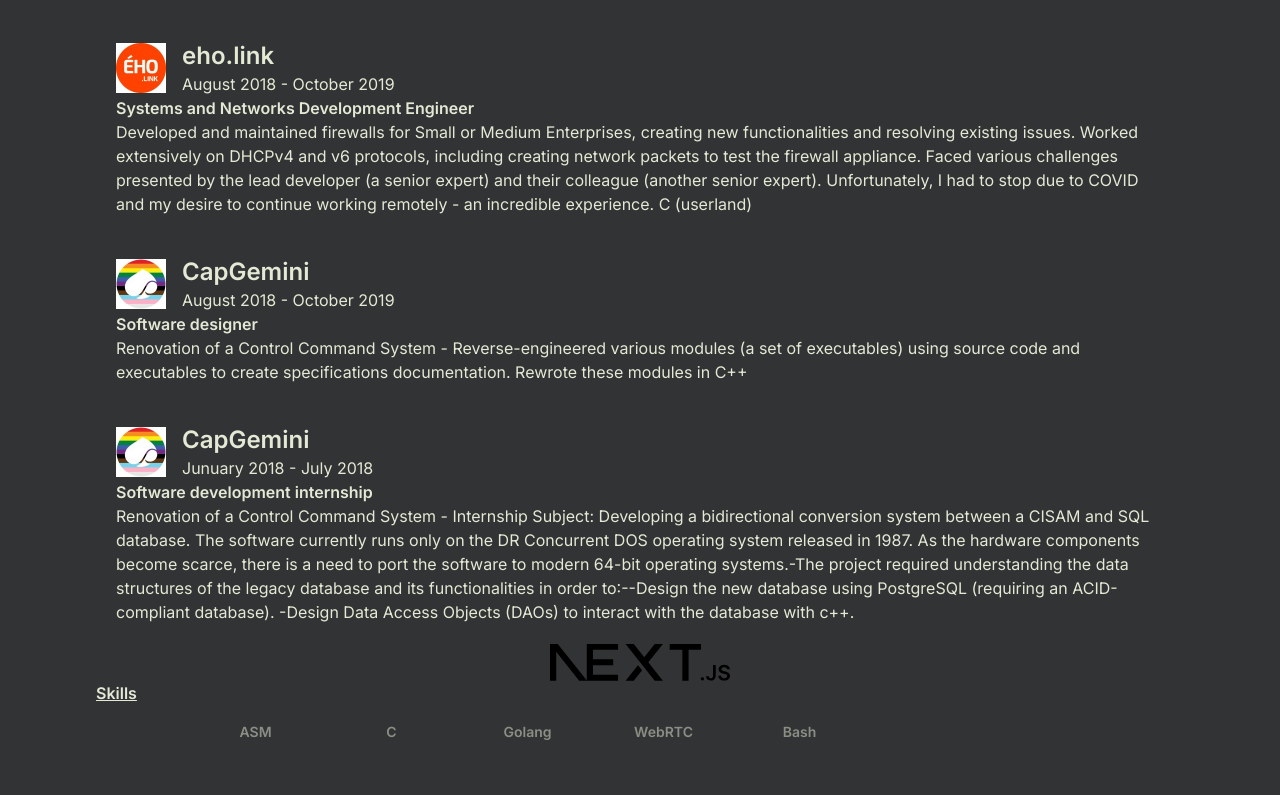
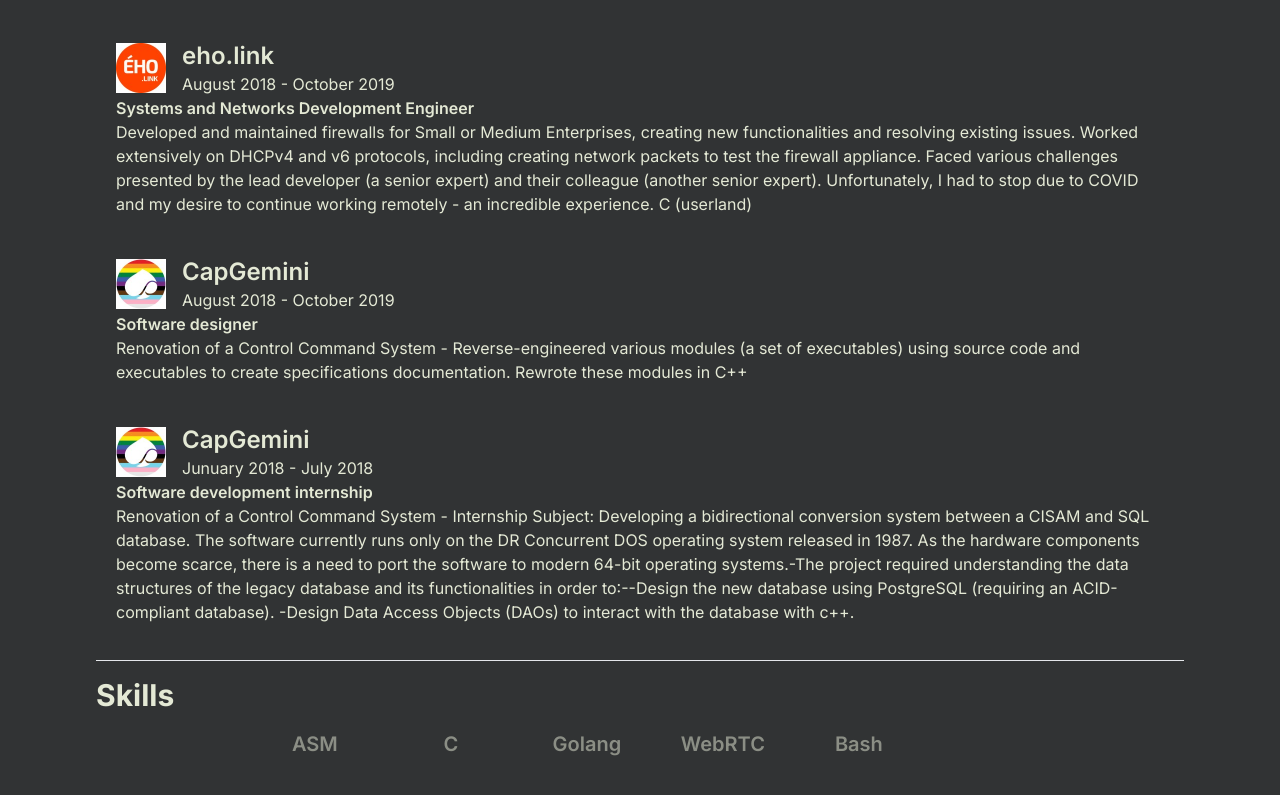
Before and after one commit to x1904/x1904-portal, a Next.js app: page /about in a window 1280 px wide. Shown: the part 601-1396 px from the top of the page. Built offline with nearby package versions, Linux system fonts and the light colour scheme.

Commit message:
add .gitignore, style section skills

```diff
--- a/src/app/about/page.tsx
+++ b/src/app/about/page.tsx
@@ -39,19 +39,6 @@ export default function Home() {
       </div>
 
       <Jobs />
-
-      <div className="relative flex place-items-center ">
-
-        <Image
-          className="relative dark:drop-shadow-[0_0_0.3rem_#ffffff70] dark:invert"
-          src="/next.svg"
-          alt="Next.js Logo"
-          width={180}
-          height={37}
-          priority
-        />
-      </div>
-
       <Skills />
     </main>
   )
--- a/src/app/jobs.tsx
+++ b/src/app/jobs.tsx
@@ -24,7 +24,6 @@ const Jobs: React.FC = () => {
             <h1 className="w-full text-3xl font-bold" onClick={toggleListVisibility}>
                 <hr className="wborder-gray-300 my-4"/>Jobs
             </h1>
-            {/* <hr className="border-gray-300 my-4" /> */}
             <div className="relative grid place-items-center w-full" >
                 {isListVisible && data.jobs.map(job => (
                     <div key={job.title} className='m-auto min-w-full'>
--- a/src/app/skills.tsx
+++ b/src/app/skills.tsx
@@ -16,15 +16,17 @@ const Jobs: React.FC = () => {
 
     return (
         <div className='max-w-90' >
-            <span className='underline font-semibold'>Skills</span>
-        <div className="mb-32 grid text-center  md:grid-cols-4 lg:mb-0 lg:grid-cols-8 lg:text-left">
+            <h1 className="w-full text-3xl font-bold">
+                <hr className="wborder-gray-300 my-4"/>Skills
+            </h1>
+            <div className="mb-32 grid text-center  md:grid-cols-4 lg:mb-0 lg:grid-cols-8 lg:text-left">
                 {data.skills.map(skill => (
                     <div key={skill} className="group rounded-lg border border-transparent px-5 py-4 transition-colors" >
                         <div
                             className={`text-center mb-3 text-2xl font-semibold`}
                             rel="noopener noreferrer"
                             >
-                            <h2 className={`m-0 max-w-[60ch] min-w-[30ch] text-sm opacity-50`}>{skill}</h2>
+                            <h2 className={`m-0 max-w-[60ch] min-w-[30ch] text-xl opacity-50`}>{skill}</h2>
                         </div>
                     </div>
                 ))}
```
Also changed, not shown: package.json (+5 -3 lines), 2 other files (tests, documents, lock files or other folders).
